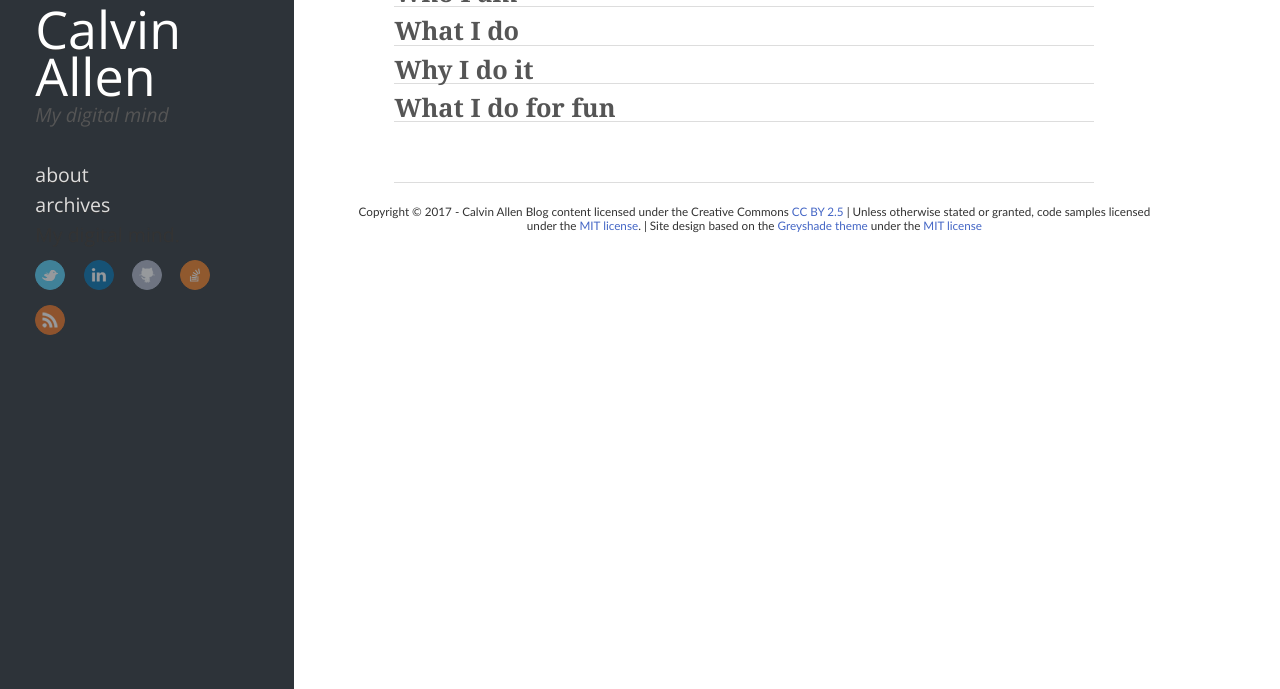
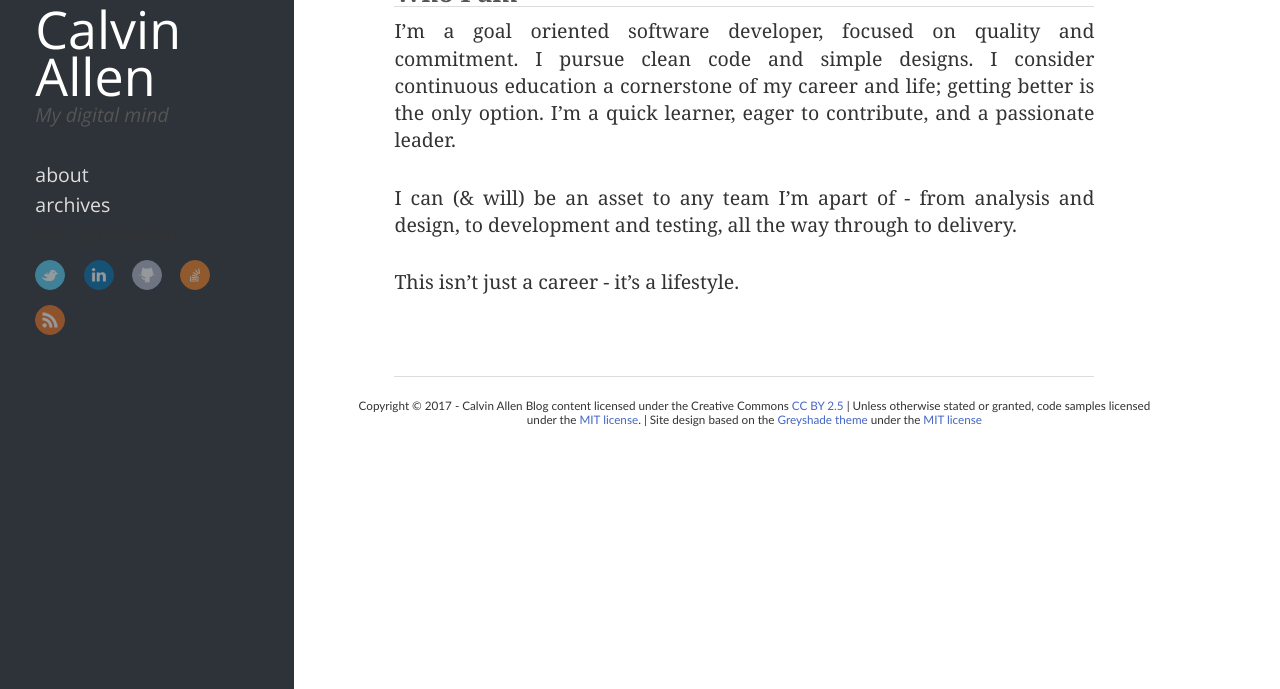
Before and after one commit to datpth19/calvinallen.net, a Jekyll site: the page built from about/index.markdown, in a window 1280 px wide, cut to the strip 211-900 px from the top of the page. Built offline with Jekyll 4.4.1, drawn with Linux system fonts in a browser that asks for light colours; nearby versions of some CDN libraries; comment, search, counter and statistics services are not loaded.

Commit message:
Update the about page

```diff
--- a/about/index.markdown
+++ b/about/index.markdown
@@ -1,19 +1,15 @@
 ---
 layout: page
 title: "About Calvin"
-date: 2005-10-15 -0800
+date: 2017-10-15 -0400
 comments: false
 categories: [personal]
 sharing: false
 ---
 
 ## Who I am
+I'm a goal oriented software developer, focused on quality and commitment. I pursue clean code and simple designs. I consider continuous education a cornerstone of my career and life; getting better is the only option. I'm a quick learner, eager to contribute, and a passionate leader.
 
+I can (& will) be an asset to any team I'm apart of - from analysis and design, to development and testing, all the way through to delivery.
 
-## What I do
-
-
-## Why I do it
-
-
-## What I do for fun
+This isn't just a career - it's a lifestyle.
```
